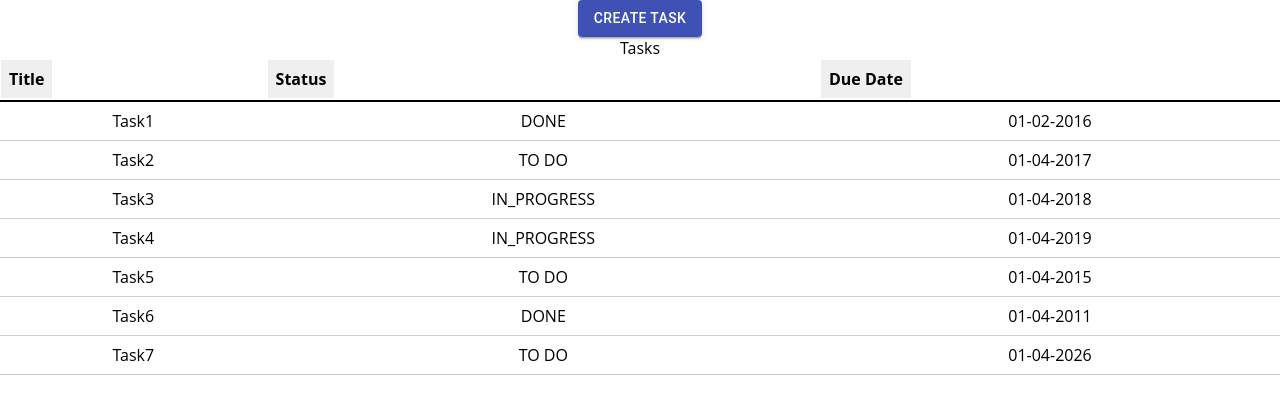
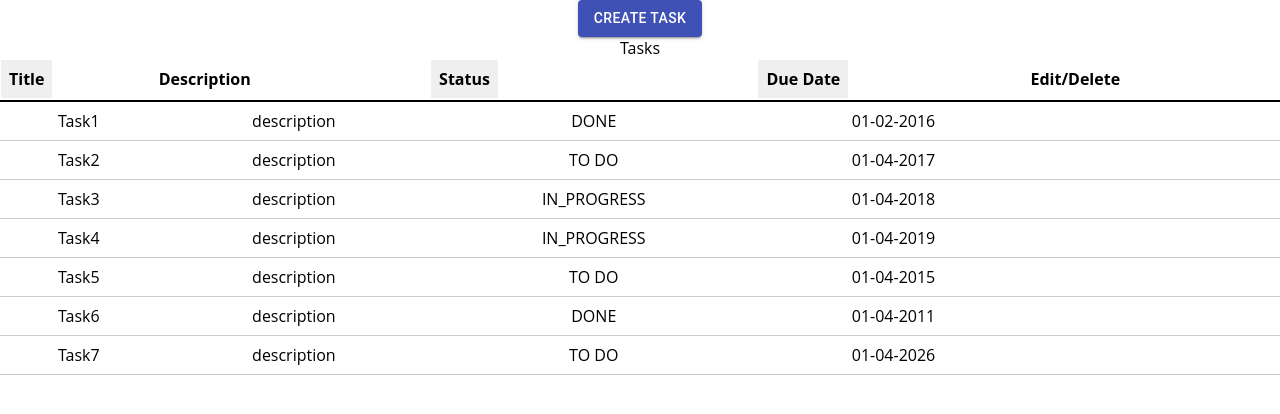
Before and after one commit to vishvadesai9/task-manager-fe, a React (Create React App) app in the folder my-app/: page /taskmanager in a window 1280 px wide. Shown: the top 414 px of the page. Built offline with nearby package versions, Linux system fonts and the light colour scheme.

Commit message:
login works

```diff
--- a/my-app/package.json
+++ b/my-app/package.json
@@ -14,7 +14,7 @@
     "react": "^18.2.0",
     "react-dom": "^18.2.0",
     "react-router-dom": "^6.10.0",
-    "react-scripts": "5.0.1",
+    "react-scripts": "^5.0.1",
     "web-vitals": "^2.1.4"
   },
   "scripts": {
--- a/my-app/src/Pages/Login.js
+++ b/my-app/src/Pages/Login.js
@@ -4,6 +4,7 @@ import { Link } from 'react-router-dom';
 
 
 const Login = () => {
+  let userData = new Object()
 
     const userRef = useRef(); // set focus on input when component loads
     const errRef = useRef(); // set focus on screen reader when error occurs
@@ -12,7 +13,7 @@ const Login = () => {
     const [pwd, setPwd] = useState('');
     const [errMsg, setErrMsg] = useState(''); // if error when authenticate
     const [success, setSuccess] = useState(false); // for testing -> will be replace with react router (page)
-
+    const [loading, setLoading] = useState(false);
     // set focus on input when component loads
     useEffect(() => {
         userRef.current.focus();
@@ -26,10 +27,30 @@ const Login = () => {
     // prevent reload of the page
     const handleSubmit = async (e) => {
       e.preventDefault();
-      console.log(user,pwd);
-      setUser("");
-      setPwd("");
-      setSuccess(true);
+      try {
+        setLoading(true)
+        const requestOptions = {
+          method: 'POST',
+          headers: { 'Content-Type': 'application/json' },
+          body: JSON.stringify({ username: user, password: pwd })
+        }
+        const url = 'https://task-manager-api-tcy9.onrender.com/login/';
+        let response = await fetch(url, requestOptions)
+        let responseJson = await response.json()
+        console.log(responseJson)
+        if (responseJson.success){
+          setSuccess(responseJson.success)
+          userData = responseJson
+        }
+        else{
+          setErrMsg(responseJson.message)
+        }
+    } catch (error) {
+      console.error(error);
+    } finally {
+      setLoading(false)
+    }
+
     }
 
   return (
@@ -39,7 +60,7 @@ const Login = () => {
       <h1>You are logged in!</h1>
       <br />
       <p>
-      <a href="#">Go to Task Manager</a>
+      <Link to="/taskmanager">Go to Task Manager</Link>
       </p>
     </section>
   ) : (
@@ -69,14 +90,15 @@ const Login = () => {
           value = {pwd}
           required
         />
-        <button>Sign In</button>
+        <button disabled={loading} type="submit">Sign In</button>
       </form>
-        <p>
+        { !loading ? (<p>
            Need an Account? <br />
-            <span className='line'>
-              <Link to="/register">Sign In</Link>
-            </span>
-        </p>
+
+              <Link to="/register">Sign Up</Link>
+
+
+        </p>): null}
     </section>
   )}
   </>
--- a/my-app/src/Pages/Register.js
+++ b/my-app/src/Pages/Register.js
@@ -1,7 +1,5 @@
-import React from 'react'
-import {useEffect, useRef, useState} from 'react';
+import React, { useEffect, useRef, useState } from 'react';
 import { Link } from 'react-router-dom';
-
 import { faCheck, faTimes, faInfoCircle } from "@fortawesome/free-solid-svg-icons";
 import { FontAwesomeIcon } from "@fortawesome/react-fontawesome";
 
@@ -27,6 +25,7 @@ const Register = () => {
 
   const [errMsg, setErrMsg] = useState(''); // if error when authenticate
   const [success, setSuccess] = useState(false); // for testing -> will be replace with react router (page)
+  let [loading, setLoading] = useState(false);
 
 
 
@@ -47,6 +46,10 @@ useEffect(() => {
     setErrMsg('');
 }, [user, pwd, matchPwd])
 
+const signUp = async () => {
+
+
+}
 const handleSubmit = async (e) => {
     e.preventDefault();
     // if button enabled with JS hack
@@ -56,6 +59,25 @@ const handleSubmit = async (e) => {
         setErrMsg("Invalid Entry");
         return;
     }
+    try {
+        setLoading(true)
+          const requestOptions = {
+            method: 'POST',
+            headers: { 'Content-Type': 'application/json' },
+            body: JSON.stringify({ username: user, password: pwd })
+          }
+          const url = 'https://task-manager-api-tcy9.onrender.com/signup/';
+          let response = await fetch(url, requestOptions)
+          let responseJson = await response.json()
+          console.log(responseJson)
+          if (responseJson?.success === false){
+            console.log(responseJson?.message)
+          }
+      } catch (error) {
+        console.error(error);
+      } finally {
+        setLoading(false)
+      }
     // try {
     //     const response = await axios.post(REGISTER_URL,
     //         JSON.stringify({ user, pwd }),
@@ -91,7 +113,7 @@ const handleSubmit = async (e) => {
         <section>
             <h1>Success!</h1>
             <p>
-                <a href="#">Sign In</a>
+                <Link to="/">Sign In</Link>
             </p>
         </section>
     ) : (
@@ -170,15 +192,19 @@ const handleSubmit = async (e) => {
                     Must match the first password input field.
                 </p>
 
-                <button disabled={!validName || !validPwd || !validMatch ? true : false}>Sign Up</button>
+                <button disabled={!validName || !validPwd || !validMatch ? true : false} onClick={signUp}>Sign Up</button>
             </form>
-            <p>
+            {!loading ? (
+                <p>
                 Already registered?<br />
+
                 <span className="line">
-                    {/*put router link to login here*/}
+
                     <Link to="/">Sign In</Link>
                 </span>
             </p>
+            ) : null}
+
         </section>
     )}
 </>
--- a/my-app/src/Pages/TaskManager.js
+++ b/my-app/src/Pages/TaskManager.js
@@ -81,6 +81,9 @@ const TaskManager = () =>  {
                   </button>
                 </th>
                 <th>
+                  Description
+                </th>
+                <th>
                   <button
                     type="button"
                     onClick={() => requestSort('status')}
@@ -98,14 +101,19 @@ const TaskManager = () =>  {
                     Due Date
                   </button>
                 </th>
+                <th>
+                    Edit/Delete
+                </th>
               </tr>
             </thead>
             <tbody>
               {items.map((item) => (
                 <tr key={item.id}>
                   <td>{item.title}</td>
+                  <td>{item.description}</td>
                   <td>{item.status}</td>
-                  <td>{item.dueDate}</td>
+                  <td>{item.due_date}</td>
+                  <td></td>
                 </tr>
               ))}
             </tbody>
@@ -118,13 +126,13 @@ const TaskManager = () =>  {
         <div className="App">
           <TaskViewer
             products={[
-              { id: 1, title: 'Task1', status: "DONE", dueDate: moment(new Date("2016-01-02 10:34:23")).format('MM-DD-YYYY') },
-              { id: 2, title: 'Task2', status: "TO DO", dueDate: moment(new Date("2017-01-04 10:34:23")).format('MM-DD-YYYY') },
-              { id: 3, title: 'Task3', status: "IN_PROGRESS", dueDate: moment(new Date("2018-01-04 10:34:23")).format('MM-DD-YYYY') },
-              { id: 4, title: 'Task4', status: "IN_PROGRESS", dueDate: moment(new Date("2019-01-04 10:34:23")).format('MM-DD-YYYY') },
-              { id: 5, title: 'Task5', status: "TO DO", dueDate: moment(new Date("2015-01-04 10:34:23")).format('MM-DD-YYYY') },
-              { id: 6, title: 'Task6', status: "DONE", dueDate: moment(new Date("2011-01-04 10:34:23")).format('MM-DD-YYYY') },
-              { id: 7, title: 'Task7', status: "TO DO", dueDate: moment(new Date("2026-01-04 10:34:23")).format('MM-DD-YYYY') },
+              { id: 1, title: 'Task1', description: "description", status: "DONE", due_date: moment(new Date("2016-01-02 10:34:23")).format('MM-DD-YYYY') },
+              { id: 2, title: 'Task2', description: "description", status: "TO DO", due_date: moment(new Date("2017-01-04 10:34:23")).format('MM-DD-YYYY') },
+              { id: 3, title: 'Task3', description: "description", status: "IN_PROGRESS", due_date: moment(new Date("2018-01-04 10:34:23")).format('MM-DD-YYYY') },
+              { id: 4, title: 'Task4', description: "description", status: "IN_PROGRESS", due_date: moment(new Date("2019-01-04 10:34:23")).format('MM-DD-YYYY') },
+              { id: 5, title: 'Task5', description: "description", status: "TO DO", due_date: moment(new Date("2015-01-04 10:34:23")).format('MM-DD-YYYY') },
+              { id: 6, title: 'Task6', description: "description", status: "DONE", due_date: moment(new Date("2011-01-04 10:34:23")).format('MM-DD-YYYY') },
+              { id: 7, title: 'Task7', description: "description", status: "TO DO", due_date: moment(new Date("2026-01-04 10:34:23")).format('MM-DD-YYYY') },
             ]}
           />
         </div>
```
Also changed, not shown: 1 other file (tests, documents, lock files or other folders).
